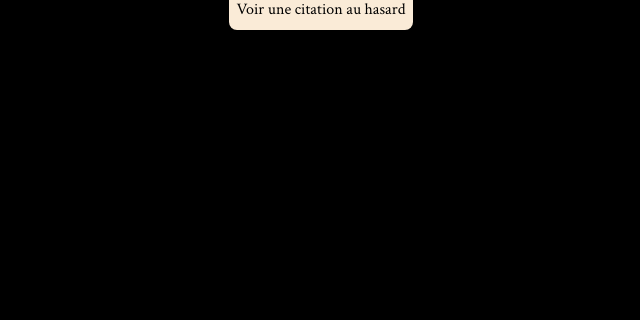
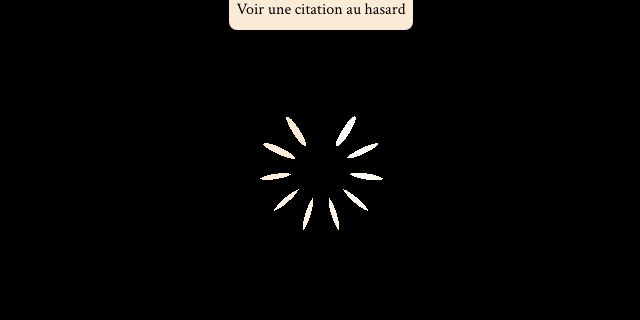
Before and after one commit to MikHenaff/kaamelott-app, a React (Vite) app in the folder client/: page / in a window 1280 px wide. Both pictures are taken after a click on the button "Voir une citation au hasard". Shown: the part 389-709 px from the top of the page, without its empty margins (319-959 px from the left). Built offline with nearby package versions, Linux system fonts and the light colour scheme; no server answers.

Commit message:
add spinnerLoader

```diff
--- a/client/src/components/App.jsx
+++ b/client/src/components/App.jsx
@@ -1,16 +1,23 @@
-import { useState } from "react";
+import { useState, useEffect } from "react";
+import axios from "axios";
 import Home from "./Home";
 import Card from "./Card";
 import RandCharQuotButton from "./RandCharQuotButton";
 import Footer from "./Footer";
-import axios from "axios";
+import SpinnerLoader from "./SpinnerLoader";
 
 function App() {
   const [infos, setInfos] = useState({});
   const [quotation, setQuotation] = useState("");
+  const [isLoading, setIsLoading] = useState(false);
+
+  useEffect(() => {
+    setIsLoading(false);
+  }, []);
 
   const fetchRandQuot = async () => {
     try {
+      setIsLoading(true);
       axios.get("/api/random").then((response) => {
         const data = response.data;
         setInfos(data.infos);
@@ -48,7 +55,7 @@ function App() {
       >
         Voir une citation au hasard
       </button>
-      {quotation && (
+      {quotation && setIsLoading(false) && (
         <>
           <Card
             picture={picture}
@@ -60,6 +67,11 @@ function App() {
           />
           <RandCharQuotButton name={name} onClick={() => fetchRandCharQuot()} />
         </>
+      )}{" "}
+      {isLoading && (
+        <div className="flex justify-center">
+          <SpinnerLoader />
+        </div>
       )}
       <Footer />
     </div>
--- /dev/null
+++ b/client/src/components/SpinnerLoader.jsx
@@ -0,0 +1,7 @@
+import SpLoader from "../assets/spinner/spinner.gif";
+
+const SpinnerLoader = () => {
+  return <img src={SpLoader}></img>;
+};
+
+export default SpinnerLoader;
```
Also changed, not shown: client/src/assets/spinner/spinner.gif (added).
